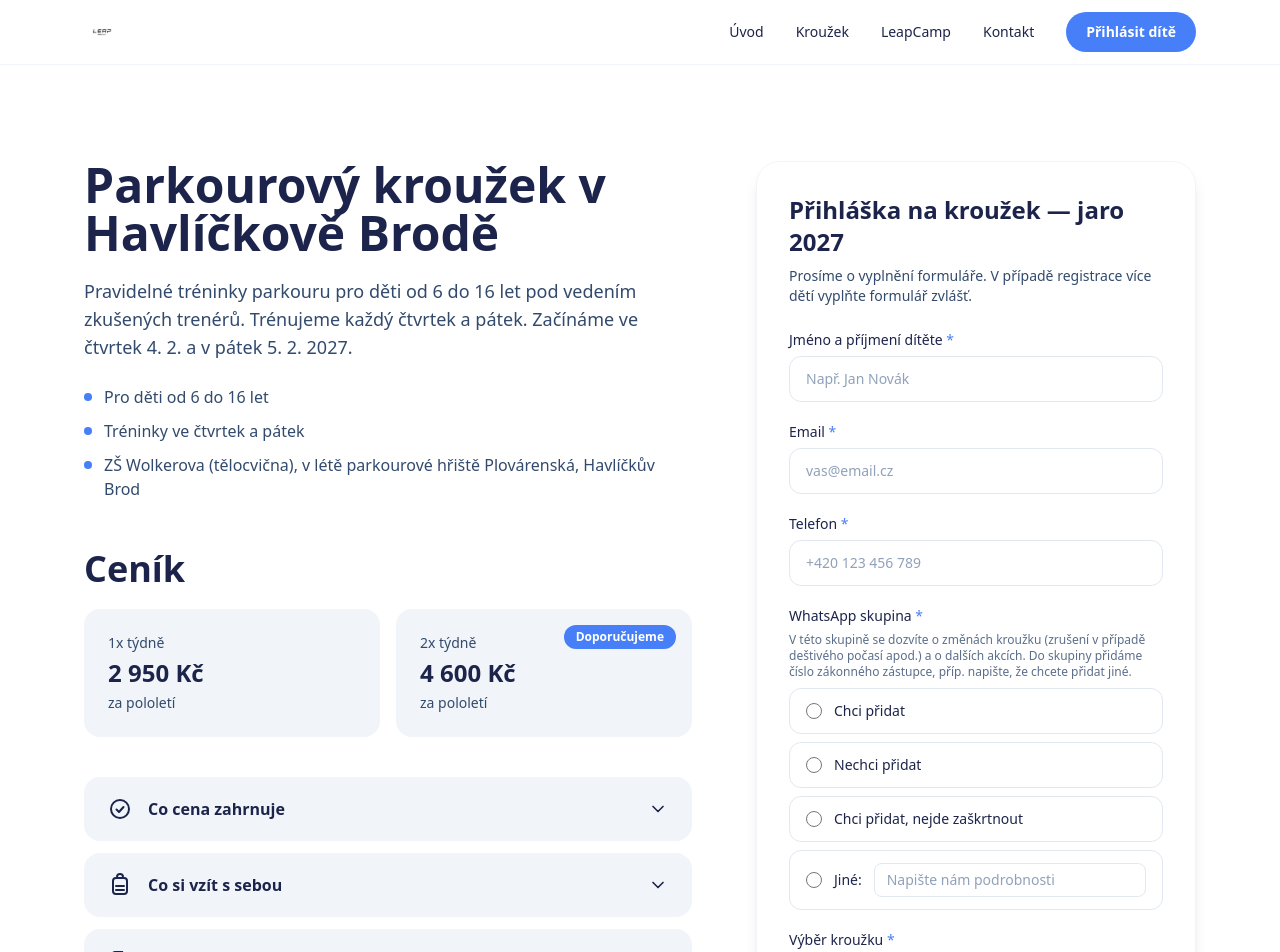
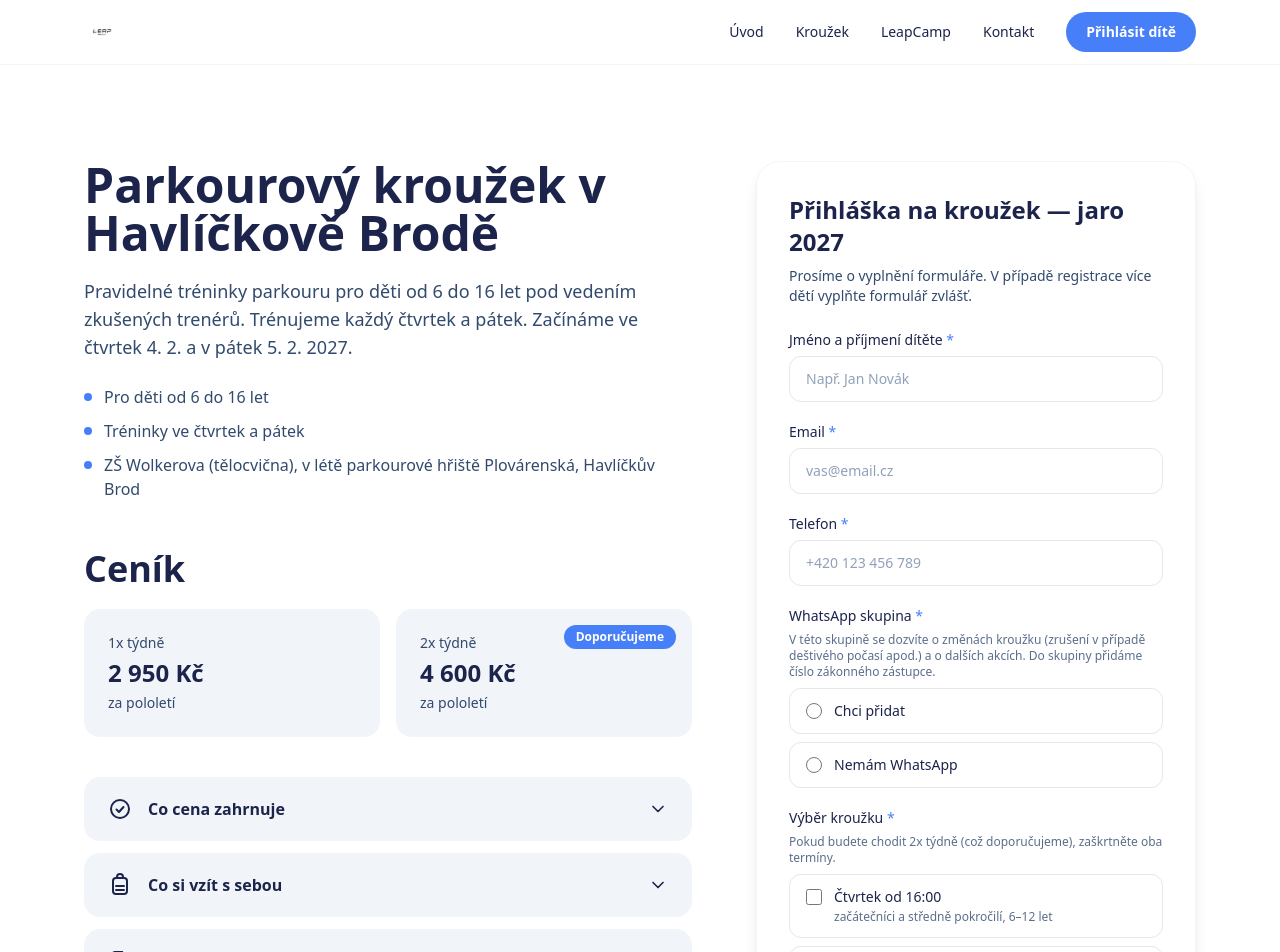
Before and after one commit to adamferencz/leapparkour.cz, a Next.js app: page /krouzek/prihlaska in a window 1280 px wide. Shown: the top 952 px of the page. Built offline with nearby package versions, Linux system fonts and the light colour scheme.

Commit message:
Update WhatsApp choices in club form

```diff
--- a/app/krouzek/prihlaska/actions.ts
+++ b/app/krouzek/prihlaska/actions.ts
@@ -8,7 +8,7 @@ export type ClubFormState = { error: string } | null;
 
 const EMAIL_REGEX = /^[^\s@]+@[^\s@]+\.[^\s@]+$/;
 
-const WHATSAPP_VALUES = ["add", "no_add", "cannot", "other"] as const;
+const WHATSAPP_VALUES = ["add", "no_add"] as const;
 type WhatsappChoice = (typeof WHATSAPP_VALUES)[number];
 
 const GENERIC_ERROR =
@@ -22,7 +22,6 @@ export async function submitClubRegistration(
   const email = String(formData.get("email") ?? "").trim();
   const phone = String(formData.get("phone") ?? "").trim();
   const whatsappChoice = String(formData.get("whatsapp_choice") ?? "");
-  const whatsappOther = String(formData.get("whatsapp_other") ?? "").trim();
   const healthNotes = String(formData.get("health_notes") ?? "").trim();
 
   const validTermIds: string[] = CLUB_SEASON.terms.map((t) => t.id);
@@ -43,9 +42,6 @@ export async function submitClubRegistration(
   if (!WHATSAPP_VALUES.includes(whatsappChoice as WhatsappChoice)) {
     return { error: "Vyberte prosím jednu z možností u WhatsApp skupiny." };
   }
-  if (whatsappChoice === "other" && !whatsappOther) {
-    return { error: "U možnosti „Jiné“ prosím doplňte upřesnění." };
-  }
   if (terms.length === 0) {
     return { error: "Vyberte prosím alespoň jeden termín kroužku." };
   }
@@ -57,7 +53,7 @@ export async function submitClubRegistration(
       email,
       phone,
       whatsapp_choice: whatsappChoice,
-      whatsapp_other: whatsappChoice === "other" ? whatsappOther : null,
+      whatsapp_other: null,
       terms,
       health_notes: healthNotes || null,
       season: CLUB_SEASON.id,
--- a/components/forms/ClubForm.tsx
+++ b/components/forms/ClubForm.tsx
@@ -21,15 +21,7 @@ export function ClubForm() {
     submitClubRegistration,
     initialState
   );
-  const [whatsappChoice, setWhatsappChoice] = useState("");
   const [selectedTerms, setSelectedTerms] = useState<string[]>([]);
-
-  function handleWhatsappChange(e: ChangeEvent<HTMLDivElement>) {
-    const target = e.target as HTMLInputElement;
-    if (target.name === "whatsapp_choice") {
-      setWhatsappChoice(target.value);
-    }
-  }
 
   function handleTermsChange(e: ChangeEvent<HTMLDivElement>) {
     const target = e.target as HTMLInputElement;
@@ -77,9 +69,9 @@ export function ClubForm() {
         <p className="mb-2 text-xs text-steel/80">
           V této skupině se dozvíte o změnách kroužku (zrušení v případě
           deštivého počasí apod.) a o dalších akcích. Do skupiny přidáme číslo
-          zákonného zástupce, příp. napište, že chcete přidat jiné.
+          zákonného zástupce.
         </p>
-        <div className="space-y-2" onChange={handleWhatsappChange}>
+        <div className="space-y-2">
           {WHATSAPP_CHOICES.map((choice) => (
             <OptionRow
               key={choice.value}
@@ -90,24 +82,6 @@ export function ClubForm() {
               required
             />
           ))}
-          <label className="flex cursor-pointer items-center gap-3 rounded-xl border border-slate-200 bg-white px-4 py-3 transition-colors has-checked:border-brand has-checked:bg-brand/5">
-            <input
-              type="radio"
-              name="whatsapp_choice"
-              value="other"
-              required
-              className="h-4 w-4 shrink-0 accent-brand"
-            />
-            <span className="text-sm font-medium text-navy">Jiné:</span>
-            <input
-              type="text"
-              name="whatsapp_other"
-              aria-label="Jiné — upřesnění"
-              required={whatsappChoice === "other"}
-              placeholder="Napište nám podrobnosti"
-              className="w-full min-w-0 flex-1 rounded-lg border border-slate-200 bg-white px-3 py-1.5 text-sm text-navy placeholder:text-slate-400 outline-none transition-colors focus:border-brand focus:ring-2 focus:ring-brand/20"
-            />
-          </label>
         </div>
       </fieldset>
 
--- a/lib/config.ts
+++ b/lib/config.ts
@@ -90,8 +90,7 @@ export const CAMP_SPORTS = [
 
 export const WHATSAPP_CHOICES = [
   { value: "add", label: "Chci přidat" },
-  { value: "no_add", label: "Nechci přidat" },
-  { value: "cannot", label: "Chci přidat, nejde zaškrtnout" },
+  { value: "no_add", label: "Nemám WhatsApp" },
 ] as const;
 
 /** Pojištění ČRDM — v ceně kroužku i tábora */
```
